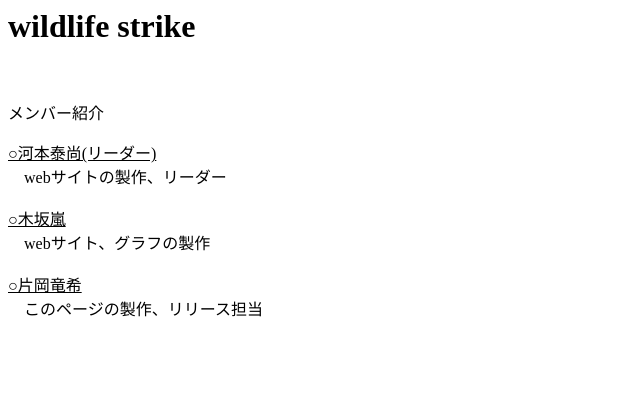
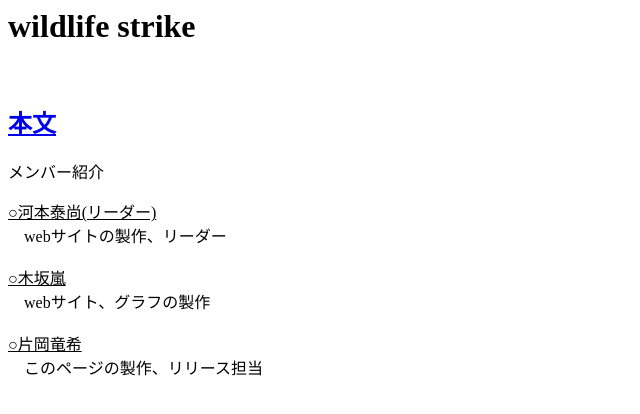
Before and after one commit to k-kageyama/2025_1C, a plain HTML site: page tatsuki.html in a window 1280 px wide. Shown: the whole page, without its empty margins (0-640 px from the left). Drawn offline with Linux system fonts and the light colour scheme.

Commit message:
画面遷移を実装

```diff
--- a/tatsuki.html
+++ b/tatsuki.html
@@ -7,6 +7,8 @@
 <body>
     <header>
         <h1>wildlife strike</h1><br>
+        <h2><a href="index.html">本文</a></h2>
+
     </header>
     <p>メンバー紹介</p>
     <u>○河本泰尚(リーダー)</u><br>
@@ -19,5 +21,6 @@
     　このページの製作、リリース担当
 
 
+
 </body>
 </html>
```
